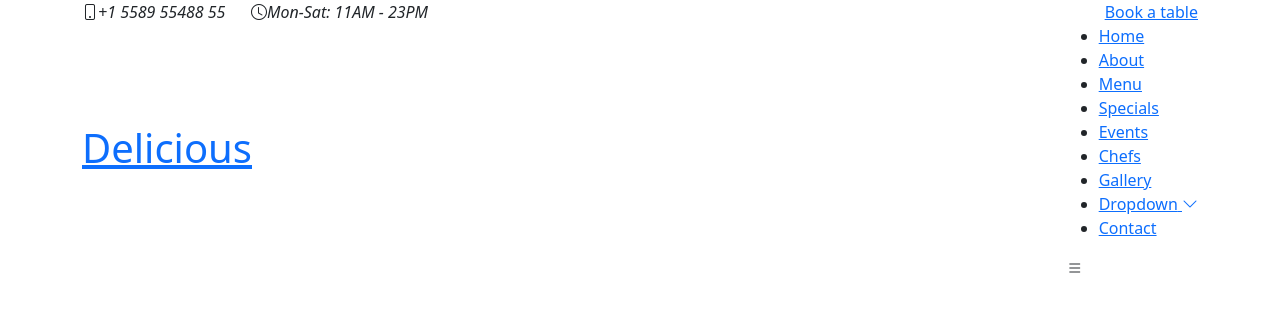
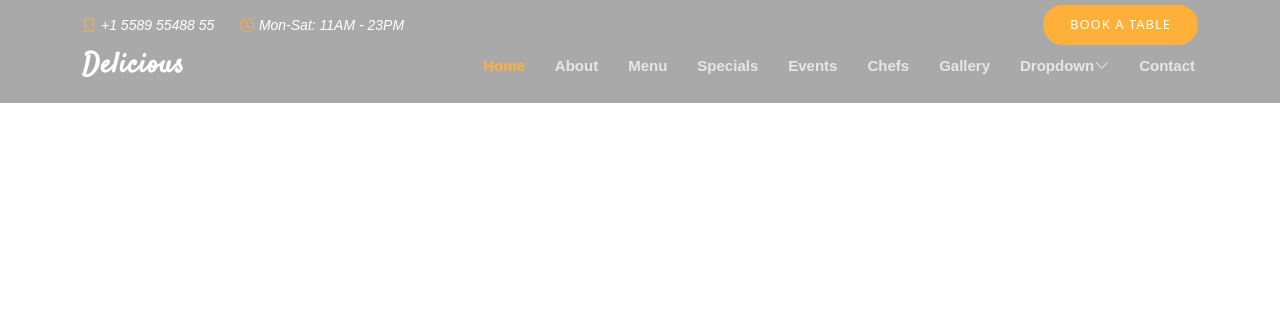
Before and after one commit to Aymen-zhr/Aymen_Zouhari_Final_Project_HTML_CSS, a website: page index.html in a window 1280 px wide. Drawn offline with nearby package versions, Linux system fonts and the light colour scheme.

Commit message:
feat: Introduce new Sass-based styling with Bootstrap and adjust header class names in `index.html`.

```diff
--- a/index.html
+++ b/index.html
@@ -25,7 +25,7 @@
       </div>
 
       <div class="container d-flex align-items-center justify-content-between">
-        <h1 class="brandLogo"><a href="">Delicious</a></h1>
+        <h1 class="Logo"><a href="">Delicious</a></h1>
 
         <nav id="mainNav" class="navigation">
           <ul>
@@ -41,7 +41,7 @@
             </li>
             <li><a class="navLink scrollto" href="">Contact</a></li>
           </ul>
-          <i class="bi bi-list mobileNavToggle"></i>
+          <i class="bi bi-list mobilecheck"></i>
         </nav>
       </div>
     </header>
--- a/src/sass/modules/home/_header.sass
+++ b/src/sass/modules/home/_header.sass
@@ -0,0 +1,86 @@
+*
+  margin: 0
+  padding: 0
+
+@import url('https://fonts.googleapis.com/css2?family=Satisfy&display=swap')
+
+// Main header
+#mainHeader
+  position: fixed
+  top: 0
+  left: 0
+  bottom: auto
+  width: 100%
+  z-index: 10
+  padding: 15px 0
+  background: rgba(0, 0, 0, 0.336)
+
+  .topBar
+    height: 20px
+    font-size: 14px
+    color: #fff
+    margin-bottom: 10px
+    i
+      color: #ffb03b
+      span
+        color: #fff
+        padding-left: 5px
+        font-family: Arial, Helvetica, sans-serif
+
+  .Logo
+    font-family: 'Satisfy', sans-serif
+    font-size: 28px
+    margin: 0
+    padding: 0
+    line-height: 1
+    font-weight: 600
+    letter-spacing: 1px
+    a
+      color: #fff
+      text-decoration: none
+.navigation
+    ul
+      margin: 0
+      padding: 0
+      display: flex
+      list-style: none
+      align-items: center
+      li
+        position: relative
+        white-space: nowrap
+        padding: 10px 0 10px 24px
+        a
+          display: flex
+          align-items: center
+          justify-content: space-between
+          padding: 0 3px
+          font-family: "Poppins", sans-serif
+          font-size: 15px
+          font-weight: 600
+          color: rgba(255, 255, 255, 0.7)
+          white-space: nowrap
+          transition: 0.3s
+          position: relative
+          text-decoration: none
+          &:hover, &.active
+            color: #ffb03b
+
+    .mobilecheck
+      display: none
+
+.bookTableBtn
+    margin: 0 0 0 15px
+    border: 2px solid #ffb03b
+    color: #fff
+    border-radius: 50px
+    padding: 8px 25px
+    text-transform: uppercase
+    font-size: 13px
+    font-weight: 500
+    letter-spacing: 1px
+    transition: 0.3s
+    text-decoration: none
+    background: #ffb03b
+    &:hover
+        background: #ffc451
+        color: #fff
```
Also changed, not shown: public/css/app.css, 1 other file.
